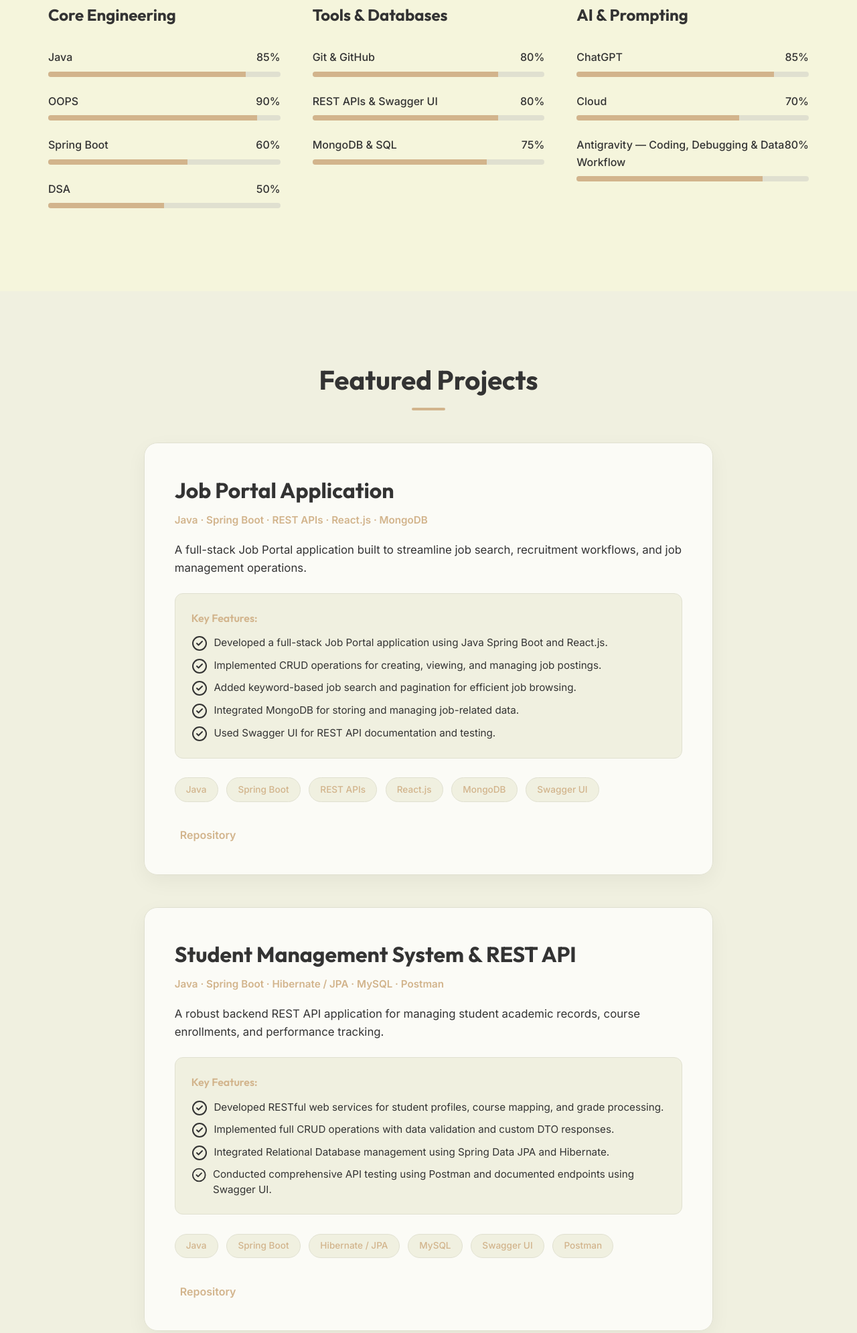
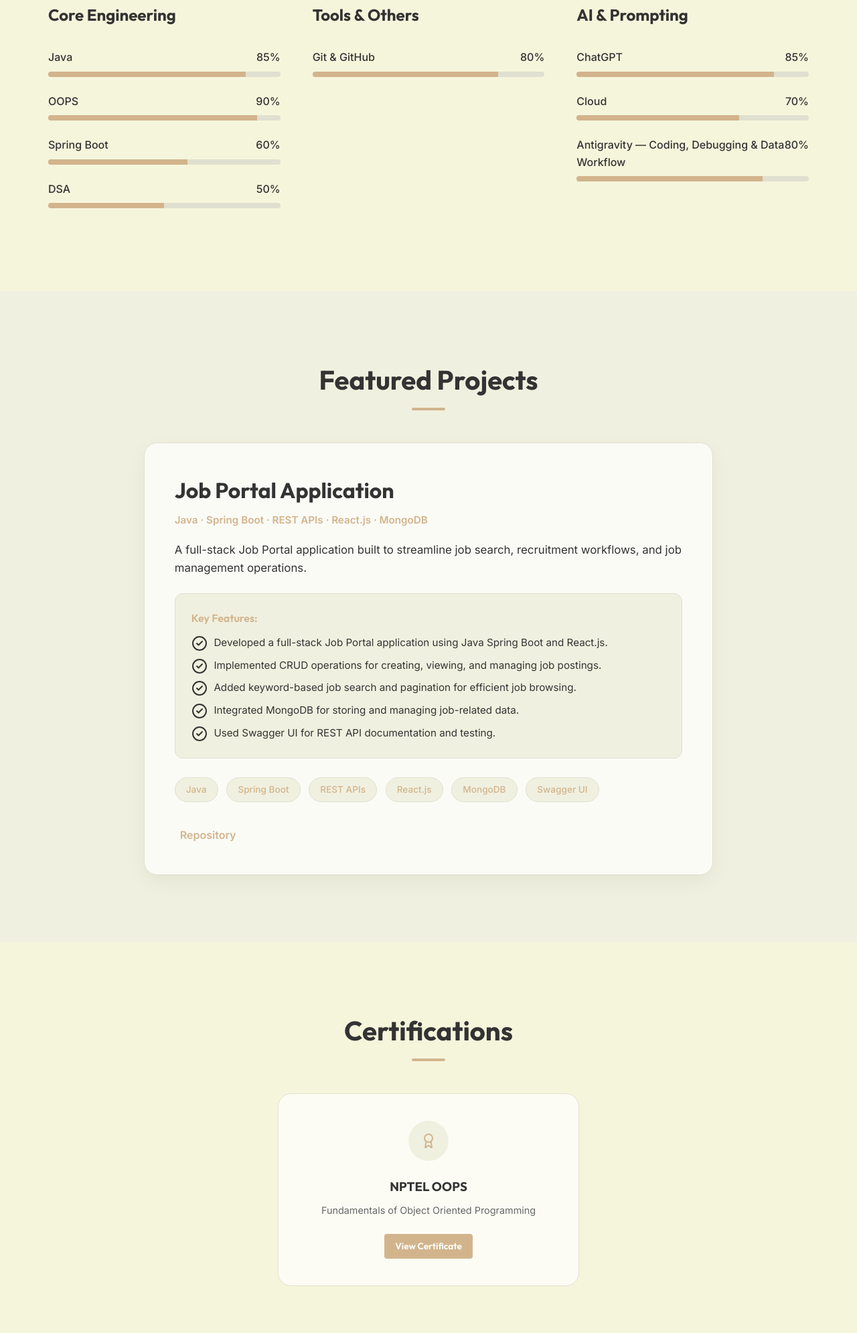
Before and after one commit to ishikarathod26/Portfolio, a plain HTML site: page index.html in a window 1280 px wide. Shown: the part 2841-4832 px from the top of the page at 67% size. Drawn offline with nearby package versions, Linux system fonts and the light colour scheme.

Commit message:
Update portfolio: remove REST API/MongoDB/SQL skills, remove Student Management project, fix resume download

```diff
--- a/index.html
+++ b/index.html
@@ -52,7 +52,7 @@
                     <div class="hero-btns fade-in delay-2">
                         <a href="#projects" class="btn btn-primary">View Projects</a>
                         <a href="#contact" class="btn btn-secondary">Contact Me</a>
-                        <a href="ISHIKA Resume.pdf" target="_blank" class="btn btn-outline">
+                        <a href="ISHIKA Resume.pdf" download="ISHIKA_Resume.pdf" target="_blank" class="btn btn-outline">
                             <i data-lucide="download"></i> Download Resume
                         </a>
                     </div>
@@ -172,27 +172,13 @@
                         </div>
                     </div>
                     <div class="skill-category scroll-reveal">
-                        <h3>Tools & Databases</h3>
+                        <h3>Tools & Others</h3>
                         <div class="skill-item">
                             <div class="skill-info">
                                 <span>Git & GitHub</span>
                                 <span>80%</span>
                             </div>
                             <div class="skill-bar"><div class="skill-progress" data-width="80%"></div></div>
-                        </div>
-                        <div class="skill-item">
-                            <div class="skill-info">
-                                <span>REST APIs & Swagger UI</span>
-                                <span>80%</span>
-                            </div>
-                            <div class="skill-bar"><div class="skill-progress" data-width="80%"></div></div>
-                        </div>
-                        <div class="skill-item">
-                            <div class="skill-info">
-                                <span>MongoDB & SQL</span>
-                                <span>75%</span>
-                            </div>
-                            <div class="skill-bar"><div class="skill-progress" data-width="75%"></div></div>
                         </div>
                     </div>
                     <div class="skill-category scroll-reveal">
@@ -250,34 +236,6 @@
                                 <span>React.js</span>
                                 <span>MongoDB</span>
                                 <span>Swagger UI</span>
-                            </div>
-                            <div class="project-links">
-                                <a href="https://github.com/ishikarathod26" target="_blank" class="project-link"><i data-lucide="github"></i> Repository</a>
-                            </div>
-                        </div>
-                    </div>
-
-                    <div class="project-card scroll-reveal">
-                        <div class="project-content">
-                            <h3>Student Management System & REST API</h3>
-                            <p class="project-role">Java · Spring Boot · Hibernate / JPA · MySQL · Postman</p>
-                            <p class="project-desc">A robust backend REST API application for managing student academic records, course enrollments, and performance tracking.</p>
-                            <div class="project-features">
-                                <h4>Key Features:</h4>
-                                <ul>
-                                    <li><i data-lucide="check-circle-2"></i> Developed RESTful web services for student profiles, course mapping, and grade processing.</li>
-                                    <li><i data-lucide="check-circle-2"></i> Implemented full CRUD operations with data validation and custom DTO responses.</li>
-                                    <li><i data-lucide="check-circle-2"></i> Integrated Relational Database management using Spring Data JPA and Hibernate.</li>
-                                    <li><i data-lucide="check-circle-2"></i> Conducted comprehensive API testing using Postman and documented endpoints using Swagger UI.</li>
-                                </ul>
-                            </div>
-                            <div class="tech-stack">
-                                <span>Java</span>
-                                <span>Spring Boot</span>
-                                <span>Hibernate / JPA</span>
-                                <span>MySQL</span>
-                                <span>Swagger UI</span>
-                                <span>Postman</span>
                             </div>
                             <div class="project-links">
                                 <a href="https://github.com/ishikarathod26" target="_blank" class="project-link"><i data-lucide="github"></i> Repository</a>
```
